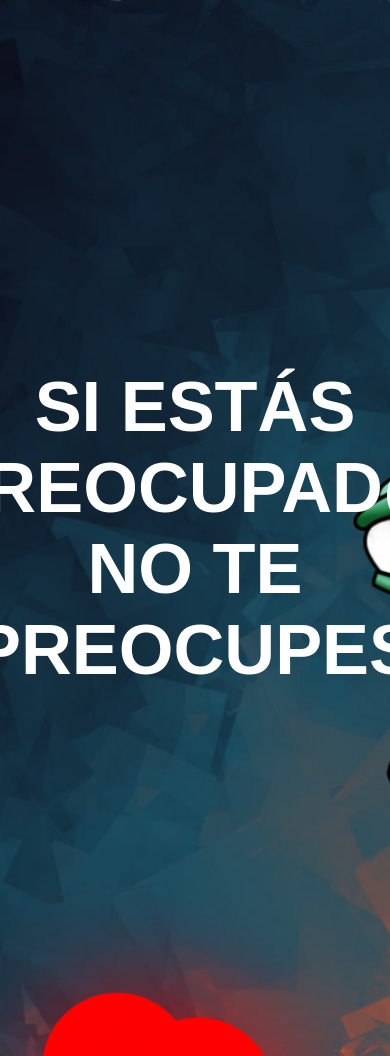
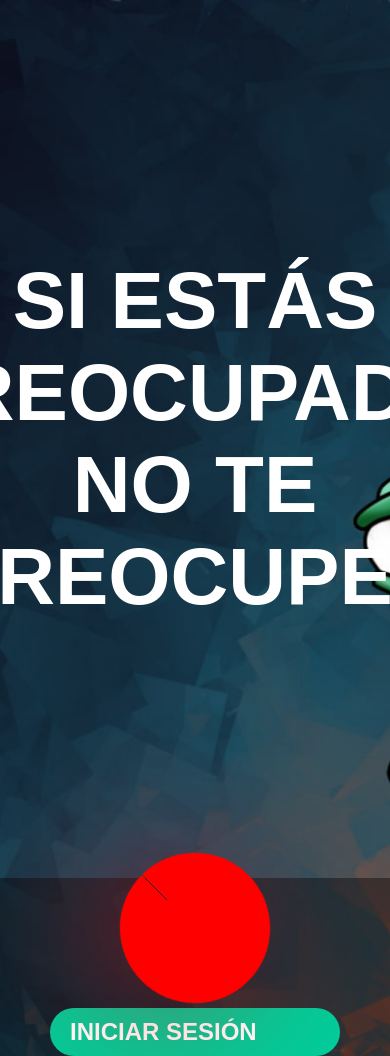
Before and after one commit to Dante-web7/SE_estr-s, a Flask app: page / in a window 390 px wide. Run offline with Flask 3, Linux system fonts and the light colour scheme.

Commit message:
ultima modificacion

```diff
--- a/static/styles.css
+++ b/static/styles.css
@@ -1,4 +1,4 @@
-
+/* Estilos generales */
 html, body {
     height: 100%;
     margin: 0;
@@ -6,22 +6,25 @@ html, body {
     font-family: Arial, sans-serif;
     overflow: hidden;
 }
+
+/* Imagen de fondo */
 body {
     background-image: url('/static/pipo.jpg');
     background-size: cover;
     background-position: center;
     background-attachment: fixed;
-    background-repeat: repeat;
 }
 
+/* Contenedor principal */
 .content {
     position: relative;
     z-index: 1;
     display: flex;
-    flex-direction:row;
+    flex-direction: row;
+    height: 100vh;
 }
 
-/* Contenedor de la superposición */
+/* Ajustes para el panel de texto */
 .overlay-content {
     width: 65%;
     height: 100vh;
@@ -30,37 +33,33 @@ body {
     justify-content: center;
     align-items: center;
     color: #ffffff;
-    z-index: -1;
 }
 
-/* Estilo para el texto principal */
+/* Texto principal */
 .text-center {
     text-align: center;
     font-size: 4rem;
     font-weight: bold;
 }
 
-/* Contenedor para los botones alineados a la derecha */
+/* Panel de botones */
 .container-right {
-    position: relative;
     width: 35%;
-    justify-content: right;
-    background-color: rgba(0, 0, 0, 0.4); /* 0.4 es la transparencia */
+    background-color: rgba(0, 0, 0, 0.4);
     display: flex;
     flex-direction: column;
     justify-content: center;
     align-items: center;
 }
 
+/* Botones */
 .button-container {
     display: flex;
     flex-direction: column;
-    justify-content: center;
     gap: 150px;
     align-items: center;
 }
 
-/* Botón en forma de corazón */
 /* Botón en forma de corazón */
 .hearth {
     height: 150px;
@@ -72,57 +71,32 @@ body {
     animation: palpitar 0.5s linear infinite alternate;
     display: flex;
     justify-content: center;
-    align-items: top;
-    text-decoration: none; /* Quita el subrayado del enlace */
+    align-items: center;
+    text-decoration: none;
 }
 
 .heart-text {
-    transform: rotate(-45deg); /* Rota el texto de regreso a la posición correcta */
+    transform: rotate(-45deg);
     color: white;
     font-weight: bold;
     font-size: 2rem;
     text-align: center;
-    padding-top: 13%;
-    z-index: 1;
-}
-
-
-h1 {
-    color: white;}
-h2 {
-    color: white;
 }
 
 @keyframes palpitar {
-0%{transform: rotate(45deg) scale(1.10);}
-80%{transform: rotate(45deg) scale(1.0);}
-100%{transform: rotate(45deg) scale(0.8);}
+    0% { transform: rotate(45deg) scale(1.10); }
+    80% { transform: rotate(45deg) scale(1.0); }
+    100% { transform: rotate(45deg) scale(0.8); }
 }
 
-.hearth::before {
+.hearth::before, .hearth::after {
     content: "";
     position: absolute;
     height: 150px;
     width: 150px;
     background-color: red;
-    right: 50%;
     border-radius: 50%;
-    box-shadow: 20px 20px 150px #f20404;
-
 }
-
-.hearth::after {
-    content: "";
-    position: absolute;
-    height: 150px;
-    width: 150px;
-    background-color: red;
-    top: -50%;
-    border-radius: 50%;
-    box-shadow: 20px 20px 150px #f20404;
-
-}
-
 
 /* Botón normal */
 .normal-button {
@@ -130,10 +104,9 @@ h2 {
     color: white;
     font-weight: bold;
     font-size: 1.9rem;
-    text-align: center;
     padding: 15px 25px;
     text-decoration: none;
-    border-radius: 150px;
+    border-radius: 50px;
     width: 300px;
     transition: background-color 0.3s ease;
 }
@@ -156,28 +129,29 @@ h2 {
 
     /* Reduce el tamaño del texto principal */
     .text-center {
-        font-size: 2.2rem;
+        font-size: 2.5rem;
         padding: 20px;
     }
 
     /* Ajuste de los botones para pantallas pequeñas */
     .button-container {
-        gap: 20px;
+        gap: 30px;
     }
 
     /* Ajusta el tamaño del botón de corazón */
     .hearth {
-        height: 80px;
-        width: 80px;
+        height: 100px;
+        width: 100px;
     }
 
     .heart-text {
-        font-size: 1rem;
+        font-size: 1.5rem;
     }
 
     /* Ajusta el tamaño del botón normal */
     .normal-button {
-        font-size: 1.2rem;
-        width: 200px;
+        font-size: 1.5rem;
+        width: 250px;
+        padding: 10px 20px;
     }
 }
```
